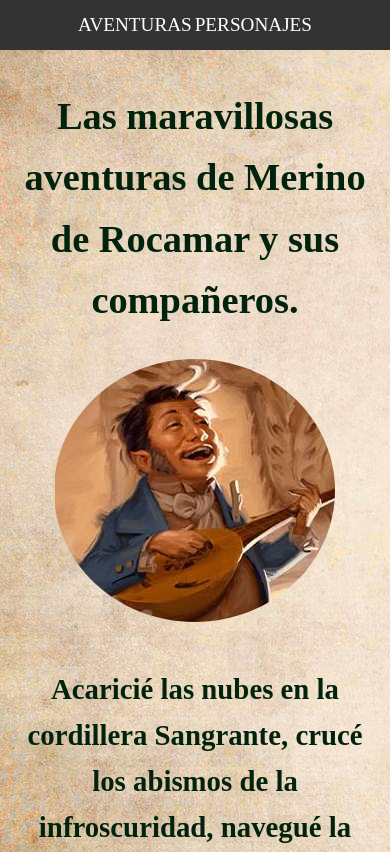
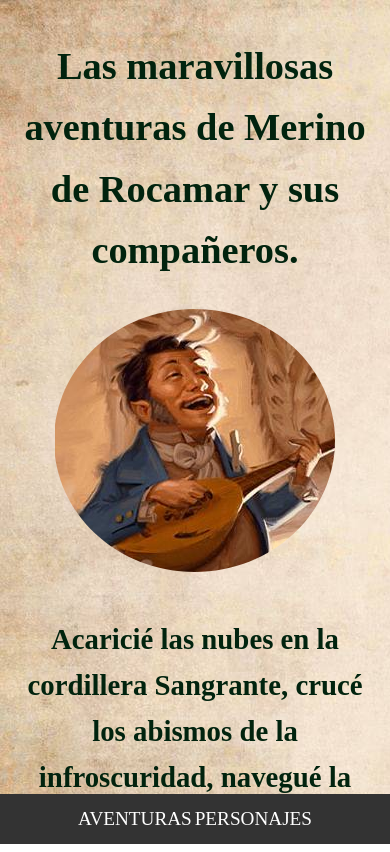
Before and after one commit to Varlas/rocabros_glossary, a React (Vite) app: page / in a window 390 px wide. Built offline with nearby package versions, Linux system fonts and the light colour scheme; a web font is replaced by a local one.

Commit message:
if mobile the nav is on the bottom

```diff
--- a/src/components/NavBar/NavBar.css
+++ b/src/components/NavBar/NavBar.css
@@ -18,3 +18,11 @@
 .nav ul li {
   cursor: pointer;
 }
+
+@media (max-width: 768px) {
+  .nav {
+    position: fixed;
+    bottom: 0;
+    width: 100%;
+  }
+}
```
Lines whose indentation alone changed are shown as unchanged.
